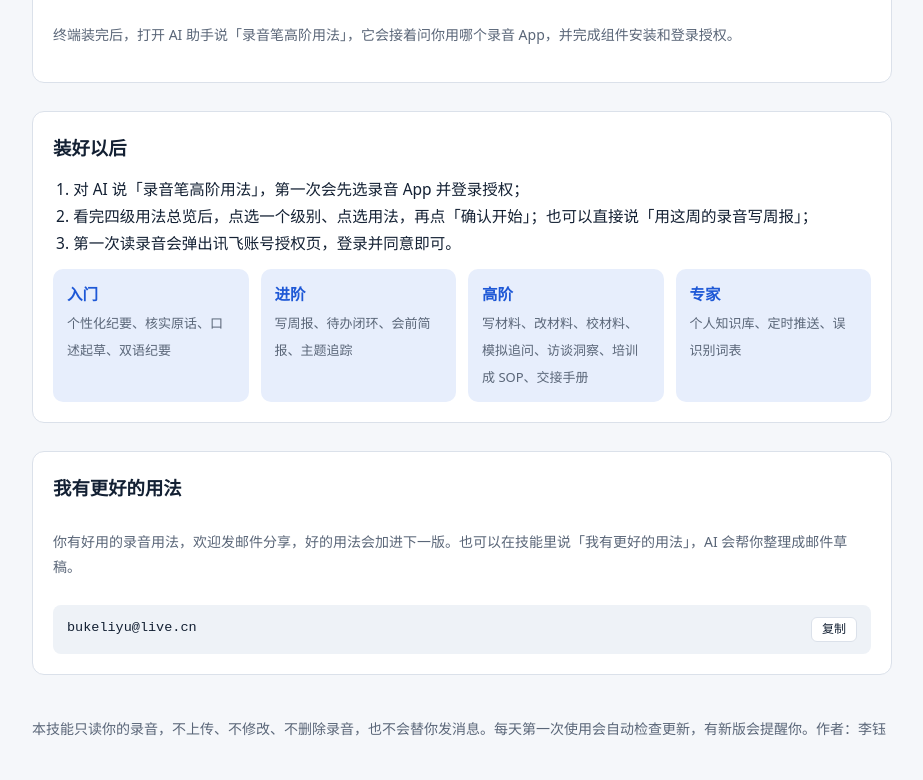
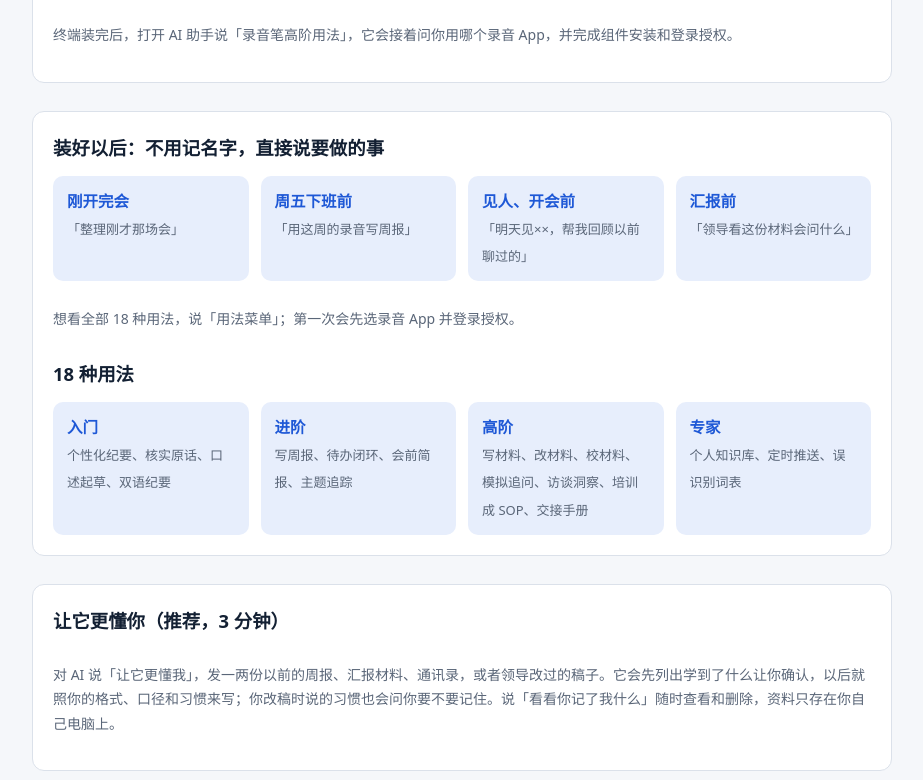
Before and after one commit to liyubuke/tianjie, a plain HTML site: page index.html in a window 1280 px wide. Shown: the part 760-1540 px from the top of the page, without its empty margins (178-1101 px from the left). Drawn offline with Linux system fonts and the light colour scheme.

Commit message:
Add files via upload

```diff
--- a/index.html
+++ b/index.html
@@ -19,7 +19,7 @@ h1{font:800 clamp(1.9rem,5vw,2.6rem)/1.25 "Songti SC","STSong",serif;margin:0}h2
 ol{margin:0;padding-left:1.3em}
 </style></head><body><main>
 <header><div class="tag">讯飞录音笔 × 大模型</div><h1>录音笔高阶用法</h1>
-<p class="lede">18 种把录音交给 AI 干活的高阶用法：写周报、个性化纪要、写改校汇报材料、个人知识库……装好后对 AI 说「录音笔高阶用法」，点选一种用法、确认后开始。</p></header>
+<p class="lede">18 种把录音交给 AI 干活的高阶用法：写周报、个性化纪要、写改校汇报材料、个人知识库……装好后直接对 AI 说要做的事，比如「整理刚才那场会」；发几份以前的文档，它会照你的格式来写。</p></header>
 
 <section class="card"><span class="tag">最省事</span><h2>在你要用的 AI 助手里，发这句话</h2>
 <p class="muted">Claude Code、Codex、WorkBuddy、千问、豆包都可以。AI 会把技能只装进这个工具，然后问你用哪个录音 App（讯飞录音笔、讯飞听见、Deepting），装好对应组件，带你登录授权，最后让你选用法开始。</p>
@@ -30,15 +30,20 @@ ol{margin:0;padding-left:1.3em}
 <h2>Windows（PowerShell）</h2><div class="cmd"><code id="c3">irm https://liyubuke.github.io/tianjie/install.ps1 | iex</code><button data-t="c3">复制</button></div>
 <p class="muted">终端装完后，打开 AI 助手说「录音笔高阶用法」，它会接着问你用哪个录音 App，并完成组件安装和登录授权。</p></section>
 
-<section class="card"><h2>装好以后</h2><ol>
-<li>对 AI 说「录音笔高阶用法」，第一次会先选录音 App 并登录授权；</li>
-<li>看完四级用法总览后，点选一个级别、点选用法，再点「确认开始」；也可以直接说「用这周的录音写周报」；</li>
-<li>第一次读录音会弹出讯飞账号授权页，登录并同意即可。</li></ol>
+<section class="card"><h2>装好以后：不用记名字，直接说要做的事</h2>
+<div class="grid">
+<div class="lv"><b>刚开完会</b><span>「整理刚才那场会」</span></div>
+<div class="lv"><b>周五下班前</b><span>「用这周的录音写周报」</span></div>
+<div class="lv"><b>见人、开会前</b><span>「明天见××，帮我回顾以前聊过的」</span></div>
+<div class="lv"><b>汇报前</b><span>「领导看这份材料会问什么」</span></div></div>
+<p class="muted">想看全部 18 种用法，说「用法菜单」；第一次会先选录音 App 并登录授权。</p>
+<h2>18 种用法</h2>
 <div class="grid">
 <div class="lv"><b>入门</b><span>个性化纪要、核实原话、口述起草、双语纪要</span></div>
 <div class="lv"><b>进阶</b><span>写周报、待办闭环、会前简报、主题追踪</span></div>
 <div class="lv"><b>高阶</b><span>写材料、改材料、校材料、模拟追问、访谈洞察、培训成 SOP、交接手册</span></div>
 <div class="lv"><b>专家</b><span>个人知识库、定时推送、误识别词表</span></div></div></section>
+<section class="card"><h2>让它更懂你（推荐，3 分钟）</h2><p class="muted">对 AI 说「让它更懂我」，发一两份以前的周报、汇报材料、通讯录，或者领导改过的稿子。它会先列出学到了什么让你确认，以后就照你的格式、口径和习惯来写；你改稿时说的习惯也会问你要不要记住。说「看看你记了我什么」随时查看和删除，资料只存在你自己电脑上。</p></section>
 <section class="card"><h2>我有更好的用法</h2><p class="muted">你有好用的录音用法，欢迎发邮件分享，好的用法会加进下一版。也可以在技能里说「我有更好的用法」，AI 会帮你整理成邮件草稿。</p><div class="cmd"><code id="c4">bukeliyu@live.cn</code><button data-t="c4">复制</button></div></section>
 <p class="muted">本技能只读你的录音，不上传、不修改、不删除录音，也不会替你发消息。每天第一次使用会自动检查更新，有新版会提醒你。作者：李钰</p>
 </main>
--- a/version.json
+++ b/version.json
@@ -1,5 +1,5 @@
 {
-  "version": "1.1.1",
-  "date": "2026-11-22",
-  "notes": "选级别、选用法的点选项里直接写出包含哪些用法（WorkBuddy 不显示选项说明）"
+  "version": "1.2.0",
+  "date": "2026-11-28",
+  "notes": "新增「让它更懂你」：发一两份以前的周报、材料、通讯录，以后照你的格式和口径写，改稿时说的习惯也能记住；不用记技能名，直接说「整理刚才那场会」「用这周的录音写周报」就行；写材料先出大纲再出全稿，待办、追问、访谈等用法更实用"
 }
```
Also changed, not shown: 2 other files.
